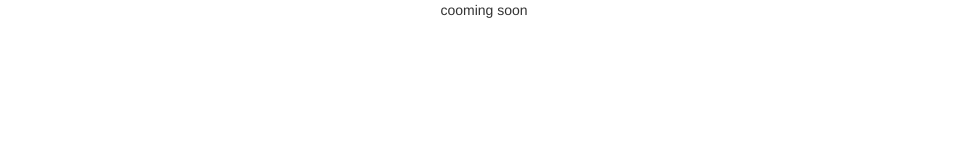
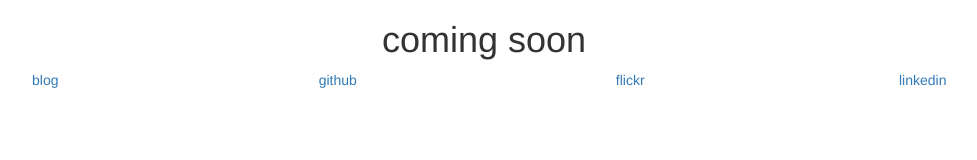
Before and after one commit to Niekes/niekes.com, a website: page src/index.html in a window 1280 px wide. Shown: the whole page, without its empty margins (156-1133 px from the left). Drawn offline with nearby package versions, Linux system fonts and the light colour scheme; files that its build step writes are made by us from their sources.

Commit message:
add links

```diff
--- a/src/index.html
+++ b/src/index.html
@@ -6,10 +6,12 @@
     </head>
     <body>
         <div class="container">
-            <div class="row">
-                <div class="col-md-4"></div>
-                <div class="col-md-4 text-center">cooming soon</div>
-                <div class="col-md-4"></div>
+            <div class="row text-center">
+                <div class="col-xs-12 col-sm-12 col-md-12 col-lg-12"><h1>coming soon</h1></div>
+                <div class="col-xs-3 col-sm-3 col-md-3 col-lg-3"><a target="_blank" href="https://blog.niekes.com">blog</a></div>
+                <div class="col-xs-3 col-sm-3 col-md-3 col-lg-3"><a target="_blank" href="https://github.com/Niekes">github</a></div>
+                <div class="col-xs-3 col-sm-3 col-md-3 col-lg-3"><a target="_blank" href="https://www.flickr.com/photos/niekes/">flickr</a></div>
+                <div class="col-xs-3 col-sm-3 col-md-3 col-lg-3"><a target="_blank" href="https://www.linkedin.com/in/stefan-nieke-63a2766b/">linkedin</a></div>
             </div>
         </div>
     </body>
```
Also changed, not shown: gulpfile.js (+7 -6 lines).
